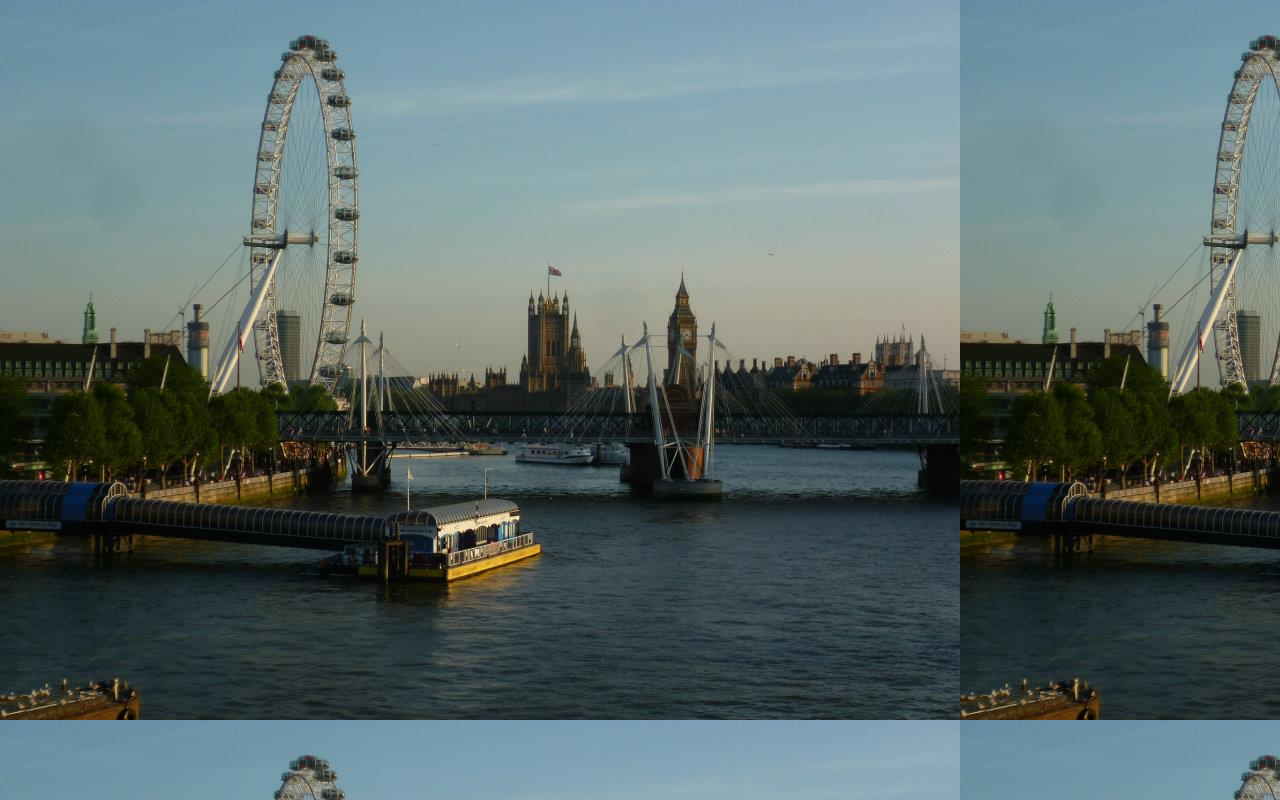
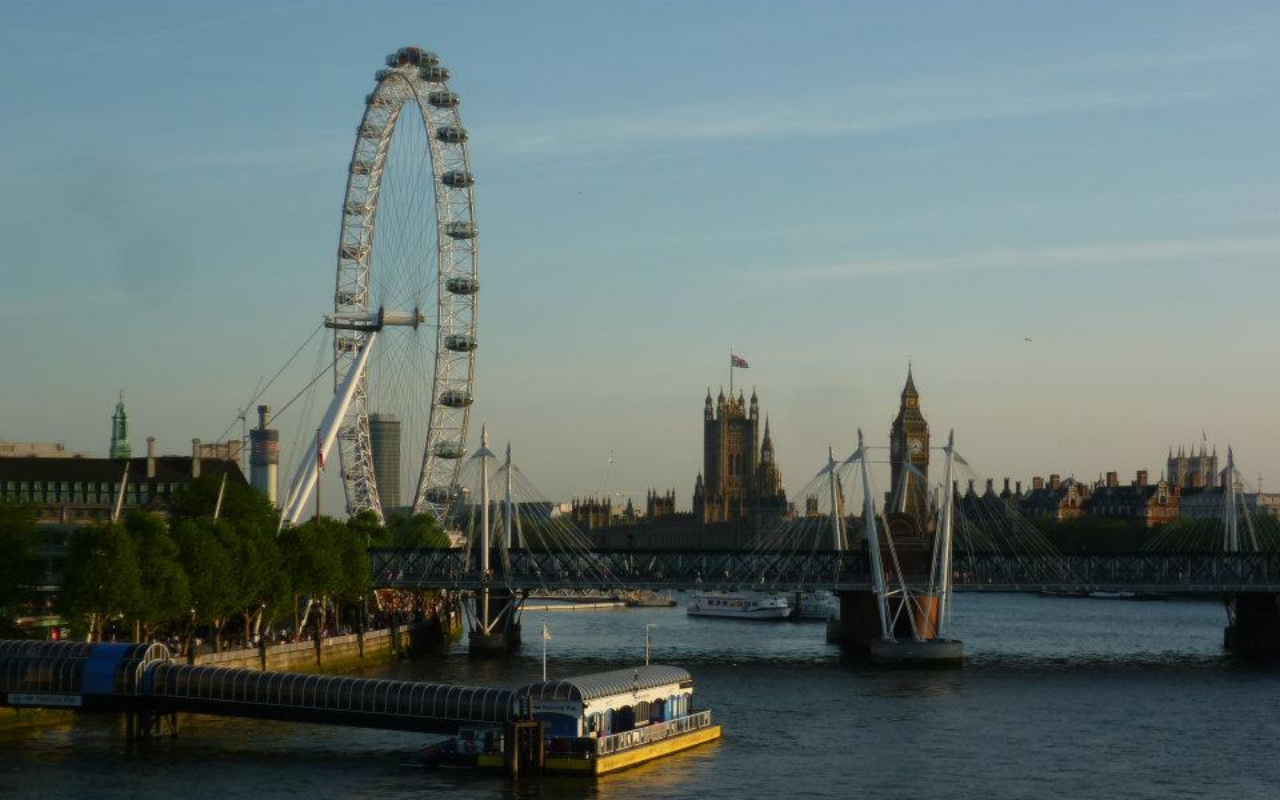
Before and after one commit to froggie36/Mission-Impossible, a plain HTML site: page index.html in a window 1280 px wide. Drawn offline with nearby package versions, Linux system fonts and the light colour scheme; files that its build step writes are made by us from their sources.

Commit message:
Set background size to cover

```diff
--- a/sass/_global.scss
+++ b/sass/_global.scss
@@ -4,5 +4,6 @@ html {
 
 body {
 	min-height: 100%;
-	background-image: url(/images/menu.jpg)
+	background-image: url(/images/menu.jpg);
+	background-size: cover;
 }
```
Also changed, not shown: 1 other file.
